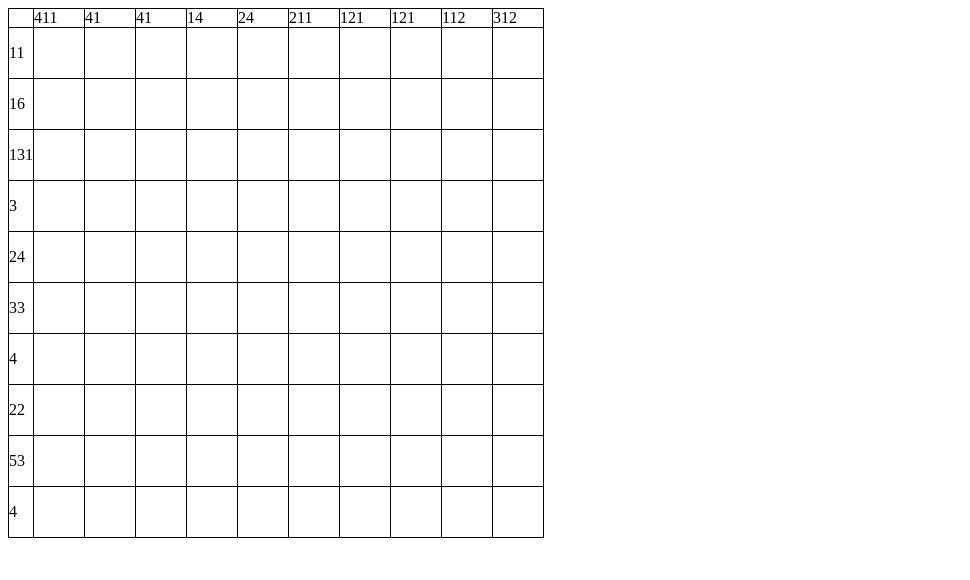
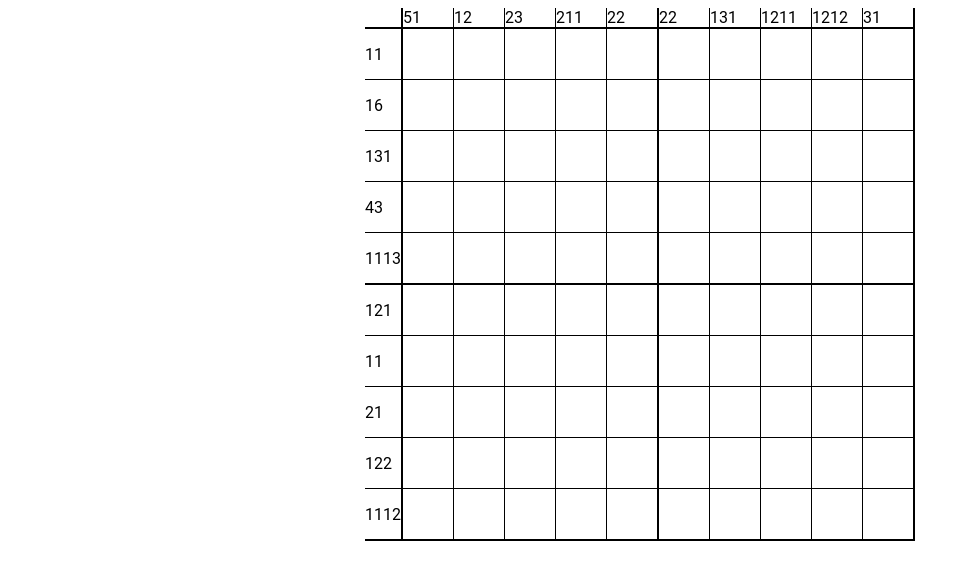
Before and after one commit to Pharaok/nonogram, a React app: page / in a window 1280 px wide. Shown: the top 580 px of the page, without its empty margins (0-970 px from the left). Built offline with nearby package versions, Linux system fonts and the light colour scheme.

Commit message:
Allow cells to be marked.

```diff
--- a/src/App.tsx
+++ b/src/App.tsx
@@ -2,7 +2,7 @@ import React from "react";
 import Nonogram from "./components/Nonogram";
 
 const App: React.FC = () => {
-  return <Nonogram />;
+  return <Nonogram width={10} height={10} />;
 };
 
 export default App;
--- a/src/components/Cell.scss
+++ b/src/components/Cell.scss
@@ -1,5 +1,4 @@
 .cell {
-  background-color: white;
   width: 50px;
   height: 50px;
 }
@@ -7,3 +6,7 @@
 .colored {
   background-color: black;
 }
+
+.marked {
+  background-color: darkred;
+}
--- a/src/components/Cell.tsx
+++ b/src/components/Cell.tsx
@@ -1,14 +1,25 @@
-import React, { MouseEventHandler, useEffect, useState } from "react";
+import React, { MouseEventHandler } from "react";
 import "./Cell.scss";
 
 type Props = {
+  onClick: MouseEventHandler;
+  onContextMenu: MouseEventHandler;
   colored?: boolean;
-  onClick: MouseEventHandler;
+  marked?: boolean;
 };
 
-const Cell: React.FC<Props> = ({ onClick, colored = false }) => {
+const Cell: React.FC<Props> = ({
+  onClick,
+  onContextMenu,
+  colored = false,
+  marked = false,
+}) => {
   return (
-    <div className={`cell ${colored ? "colored" : ""}`} onClick={onClick}></div>
+    <div
+      className={`cell ${colored ? "colored" : ""} ${marked ? "marked" : ""}`}
+      onClick={onClick}
+      onContextMenu={onContextMenu}
+    ></div>
   );
 };
 
--- a/src/components/Grid.scss
+++ /dev/null
@@ -1,7 +0,0 @@
-.grid {
-  border-collapse: collapse;
-  td {
-    padding: 0;
-    border: 1px solid black;
-  }
-}
--- a/src/components/Grid.tsx
+++ /dev/null
@@ -1,127 +0,0 @@
-import React, { useState, useMemo } from "react";
-import "./Grid.scss";
-import Cell from "./Cell";
-
-type Props = {
-  width: number;
-  height: number;
-};
-
-const generateBigInt = (size: number): bigint => {
-  const seedArray = [];
-  let i = size;
-  while (i > 0) {
-    let b = Math.min(i, 15);
-    seedArray.push(
-      Math.floor(Math.random() * Math.pow(2, b))
-        .toString(2)
-        .padStart(b, "0")
-    );
-    i -= b;
-  }
-  return BigInt("0b" + seedArray.join(""));
-};
-
-const make2DArray = (width: number, height: number): boolean[][] => {
-  let grid = Array(height);
-  for (let i = 0; i < height; i++) {
-    grid[i] = Array(width);
-    for (let j = 0; j < width; j++) {
-      grid[i][j] = 0;
-    }
-  }
-  return grid;
-};
-
-const makeHints = (grid: boolean[][]): number[][][] => {
-  let rowHints = Array(grid.length);
-  for (let i = 0; i < grid.length; ++i) {
-    rowHints[i] = [];
-    let consecutive = 0;
-    for (let j = 0; j < grid[0].length; ++j) {
-      if (grid[i][j]) {
-        consecutive += 1;
-      } else if (consecutive > 0) {
-        rowHints[i].push(consecutive);
-        consecutive = 0;
-      }
-    }
-    if (consecutive > 0 || rowHints[i].length == 0) {
-      rowHints[i].push(consecutive);
-    }
-  }
-
-  let columnHints = Array(grid[0].length);
-  for (let j = 0; j < grid[0].length; ++j) {
-    columnHints[j] = [];
-    let consecutive = 0;
-    for (let i = 0; i < grid.length; ++i) {
-      if (grid[i][j]) {
-        consecutive += 1;
-      } else if (consecutive > 0) {
-        columnHints[j].push(consecutive);
-        consecutive = 0;
-      }
-    }
-    if (consecutive > 0 || columnHints[j].length == 0) {
-      columnHints[j].push(consecutive);
-    }
-  }
-
-  return [rowHints, columnHints];
-};
-
-const Grid: React.FC<Props> = (props) => {
-  const [grid, setGrid] = useState(make2DArray(props.width, props.height));
-  const seed = useMemo(() => generateBigInt(props.width * props.height), []);
-  const solution = useMemo(() => {
-    return Array.from(grid, (x, i) => {
-      return Array.from(x, (y, j) => {
-        return Boolean(seed & BigInt(1 << (i * props.width + j)));
-      });
-    });
-  }, [seed]);
-  const [rowHints, columnHints] = makeHints(solution);
-
-  return (
-    <table className="grid">
-      <tbody>
-        <tr>
-          <td></td>
-          {columnHints.map((x, i) => {
-            return <td key={i}>{x}</td>;
-          })}
-        </tr>
-
-        {grid.map((x, i) => {
-          return (
-            <tr key={i}>
-              <td>{rowHints[i]}</td>
-              {x.map((y, j) => (
-                <td key={j}>
-                  <Cell
-                    colored={grid[i][j]}
-                    onClick={() => {
-                      setGrid(
-                        grid.map((x, ii) => {
-                          return x.map((y, jj) => {
-                            if (ii == i && jj == j) {
-                              return !y;
-                            }
-                            return y;
-                          });
-                        })
-                      );
-                    }}
-                  />
-                </td>
-              ))}
-            </tr>
-          );
-        })}
-      </tbody>
-    </table>
-  );
-};
-
-export default Grid;
--- /dev/null
+++ b/src/components/Nonogram.scss
@@ -0,0 +1,21 @@
+.nonogram {
+  border-collapse: collapse;
+  tr {
+    td {
+      padding: 0;
+      border: 1px solid black;
+      &:nth-child(5n + 1) {
+        border-right-width: 2px;
+      }
+      &:nth-child(1) {
+        border-left-width: 0;
+      }
+    }
+    &:nth-child(5n + 1) > td {
+      border-bottom-width: 2px;
+    }
+    &:nth-child(1) > td {
+      border-top-width: 0;
+    }
+  }
+}
--- a/src/components/Nonogram.tsx
+++ b/src/components/Nonogram.tsx
@@ -1,11 +1,178 @@
-import React from "react";
-import Grid from "./Grid";
+import React, { useState, useMemo, Dispatch, SetStateAction } from "react";
+import "./Nonogram.scss";
+import Cell from "./Cell";
 
-const Nonogram: React.FC = () => {
+const generateBigInt = (size: number): bigint => {
+  const seedArray = [];
+  let i = size;
+  while (i > 0) {
+    let b = Math.min(i, 15);
+    seedArray.push(
+      Math.floor(Math.random() * Math.pow(2, b))
+        .toString(2)
+        .padStart(b, "0")
+    );
+    i -= b;
+  }
+  return BigInt("0b" + seedArray.join(""));
+};
+
+const make2DArray = (width: number, height: number): number[][] => {
+  let grid = Array(height);
+  for (let i = 0; i < height; i++) {
+    grid[i] = Array(width);
+    for (let j = 0; j < width; j++) {
+      grid[i][j] = 0;
+    }
+  }
+  return grid;
+};
+
+const set2DState = (
+  state: any[][],
+  setState: Dispatch<SetStateAction<any[][]>>,
+  i: number,
+  j: number,
+  fn: Function
+) => {
+  setState(
+    state.map((x, ii) => {
+      return x.map((y, jj) => {
+        if (ii === i && jj === j) {
+          return fn(y);
+        }
+        return y;
+      });
+    })
+  );
+};
+
+const makeHints = (grid: number[][]): number[][][] => {
+  let rowHints = Array(grid.length);
+  for (let i = 0; i < grid.length; ++i) {
+    rowHints[i] = [];
+    let consecutive = 0;
+    for (let j = 0; j < grid[0].length; ++j) {
+      if (grid[i][j]) {
+        consecutive += 1;
+      } else if (consecutive > 0) {
+        rowHints[i].push(consecutive);
+        consecutive = 0;
+      }
+    }
+    if (consecutive > 0 || rowHints[i].length == 0) {
+      rowHints[i].push(consecutive);
+    }
+  }
+
+  let columnHints = Array(grid[0].length);
+  for (let j = 0; j < grid[0].length; ++j) {
+    columnHints[j] = [];
+    let consecutive = 0;
+    for (let i = 0; i < grid.length; ++i) {
+      if (grid[i][j]) {
+        consecutive += 1;
+      } else if (consecutive > 0) {
+        columnHints[j].push(consecutive);
+        consecutive = 0;
+      }
+    }
+    if (consecutive > 0 || columnHints[j].length == 0) {
+      columnHints[j].push(consecutive);
+    }
+  }
+
+  return [rowHints, columnHints];
+};
+
+const validateGrid = (grid: number[][], solution: number[][]): boolean => {
+  for (let i = 0; i < grid.length; i++) {
+    for (let j = 0; j < grid[0].length; j++) {
+      if ((grid[i][j] & 1) != (solution[i][j] & 1)) {
+        return false;
+      }
+    }
+  }
+  return true;
+};
+
+enum CellState {
+  Empty,
+  Colored = 1 << 0,
+  Marked = 1 << 1,
+}
+
+type Props = {
+  width: number;
+  height: number;
+};
+
+const Nonogram: React.FC<Props> = (props) => {
+  const [grid, setGrid] = useState(make2DArray(props.width, props.height));
+  const seed = useMemo(
+    () => generateBigInt(props.width * props.height),
+    [props]
+  );
+  const solution = useMemo(() => {
+    return Array.from(grid, (x, i) => {
+      return Array.from(x, (y, j) => {
+        return Number(Boolean(seed & (1n << BigInt(i * props.width + j))));
+      });
+    });
+  }, [seed]);
+  const [rowHints, columnHints] = makeHints(solution);
+
+  if (validateGrid(grid, solution)) {
+    alert("You won!");
+  }
+  console.log(solution);
+
   return (
-    <div>
-      <Grid width={10} height={10} />
-    </div>
+    <table className="nonogram">
+      <tbody>
+        <tr>
+          <td></td>
+          {columnHints.map((x, i) => {
+            return <td key={i}>{x}</td>;
+          })}
+        </tr>
+
+        {grid.map((x, i) => {
+          return (
+            <tr key={i}>
+              <td>{rowHints[i]}</td>
+              {x.map((y, j) => (
+                <td key={j}>
+                  <Cell
+                    colored={Boolean(grid[i][j] & CellState.Colored)}
+                    marked={Boolean(grid[i][j] & CellState.Marked)}
+                    onClick={() => {
+                      set2DState(
+                        grid,
+                        setGrid,
+                        i,
+                        j,
+                        (x: number) => x ^ CellState.Colored
+                      );
+                    }}
+                    onContextMenu={(e) => {
+                      e.preventDefault();
+                      set2DState(
+                        grid,
+                        setGrid,
+                        i,
+                        j,
+                        (x: number) => x ^ CellState.Marked
+                      );
+                    }}
+                  />
+                </td>
+              ))}
+            </tr>
+          );
+        })}
+      </tbody>
+    </table>
   );
 };
 
--- /dev/null
+++ b/src/index.scss
@@ -0,0 +1,8 @@
+body {
+  font-family: "Roboto", sans-serif;
+}
+
+#root {
+  display: flex;
+  justify-content: center;
+}
--- a/src/index.tsx
+++ b/src/index.tsx
@@ -1,6 +1,7 @@
 import { createRoot } from "react-dom/client";
 import React from "react";
 import App from "./App";
+import "./index.scss";
 
 const container = document.getElementById("root")!;
 const root = createRoot(container);
```
